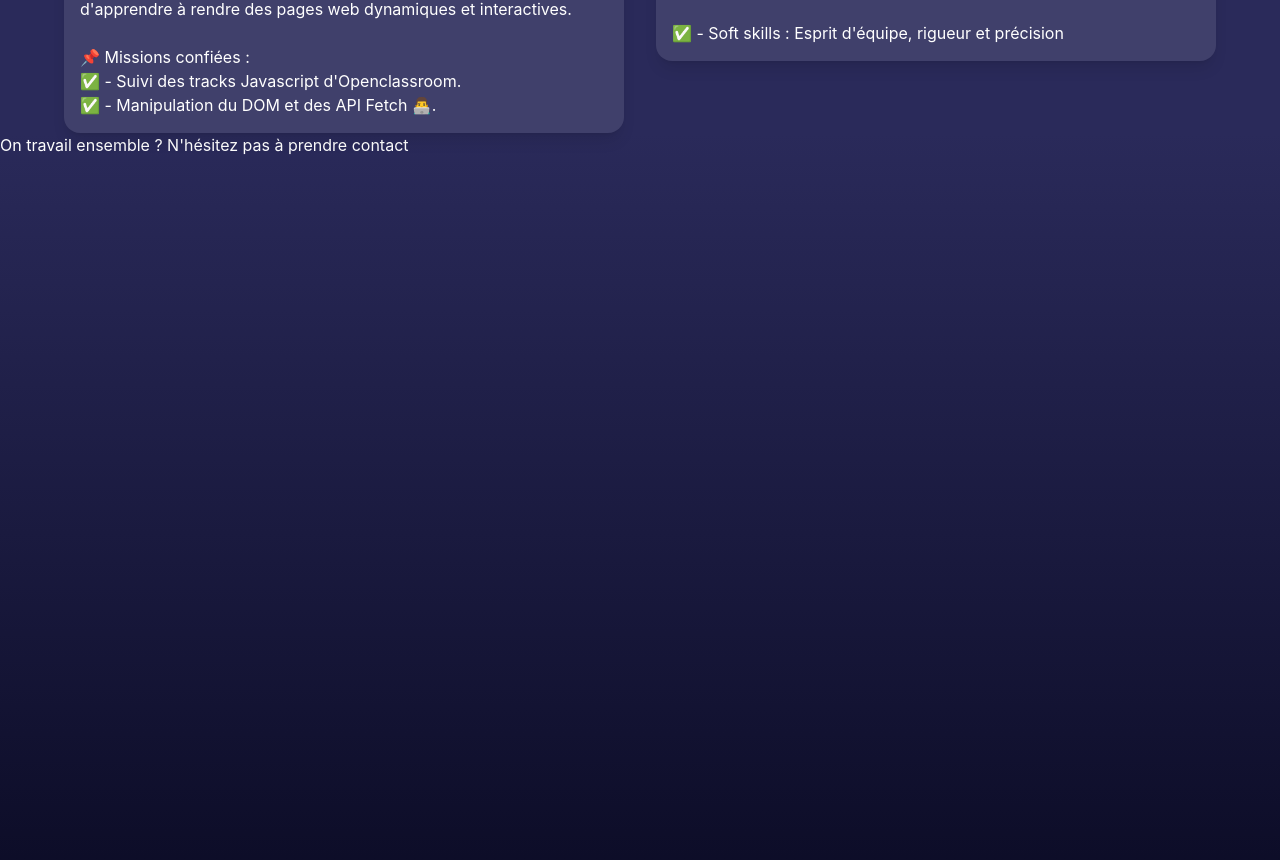
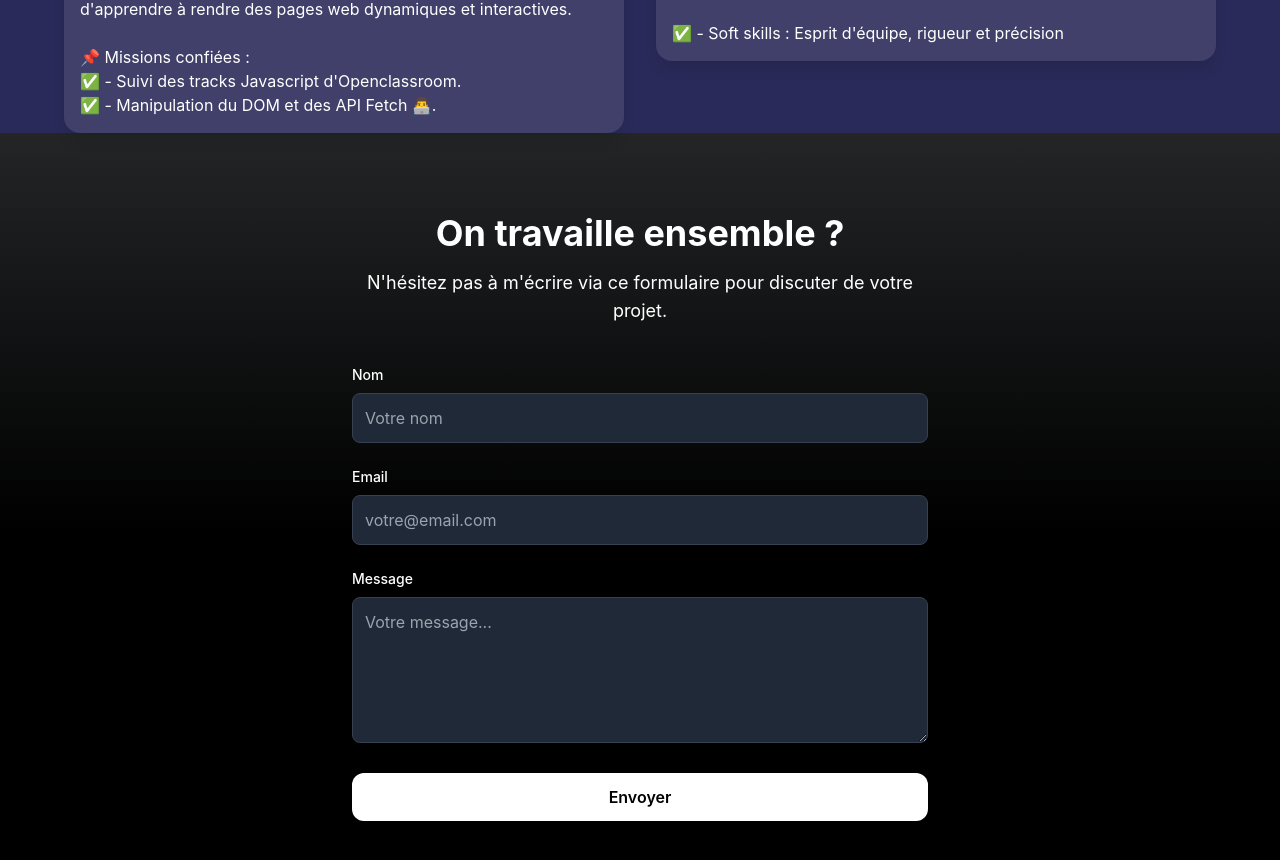
Before and after one commit to MatteoPiselli/portfolio, a Next.js app: page / in a window 1280 px wide. Shown: the part 3476-4336 px from the top of the page. Built offline with nearby package versions, Linux system fonts and the light colour scheme.

Commit message:
création d'un formulaire de contact utilisant Formspree

```diff
--- a/components/Contact.jsx
+++ b/components/Contact.jsx
@@ -1,9 +1,104 @@
+// A FAIRE
+//
+// Ajouter une regex pour valider le format de l'email
+
+import { useForm, ValidationError } from "@formspree/react";
+
 export default function Contact() {
+  const [state, handleSubmit] = useForm("xanoznja");
+
   return (
-    <div className="relative w-full min-h-screen bg-gradient-to-t from-[#0a0a23] via-[#1a1a3f] to-[#2a2a5a] text-white">
-      <h2 id="contact">
-        On travail ensemble ? N'hésitez pas à prendre contact
+    <section
+      id="contact"
+      className="relative w-full min-h-screen py-20 bg-gradient-to-t from-black via-black to-[#232526] text-white flex flex-col items-center px-6"
+    >
+      <h2 className="text-3xl md:text-4xl font-bold mb-4 text-center">
+        On travaille ensemble ?
       </h2>
-    </div>
+      <p className="text-lg text-center mb-10 max-w-xl">
+        N'hésitez pas à m'écrire via ce formulaire pour discuter de votre
+        projet.
+      </p>
+
+      {state.succeeded ? (
+        <div className="bg-green-600 text-white p-6 rounded-xl text-center shadow-xl animate-fade-in">
+          <h3 className="text-2xl font-bold mb-2">
+            Merci pour votre message !
+          </h3>
+          <p>Je vous répondrai dès que possible.</p>
+        </div>
+      ) : (
+        <form
+          onSubmit={handleSubmit}
+          className="w-full max-w-xl space-y-6 animate-fade-in"
+        >
+          <div>
+            <label htmlFor="name" className="block mb-2 text-sm font-medium">
+              Nom
+            </label>
+            <input
+              type="text"
+              id="name"
+              name="name"
+              required
+              className="w-full p-3 rounded-lg bg-gray-800 border border-gray-700 text-white placeholder-gray-400 focus:outline-none focus:ring-2 focus:ring-white"
+              placeholder="Votre nom"
+            />
+          </div>
+
+          <div>
+            <label htmlFor="email" className="block mb-2 text-sm font-medium">
+              Email
+            </label>
+            <input
+              type="email"
+              id="email"
+              name="email"
+              required
+              className="w-full p-3 rounded-lg bg-gray-800 border border-gray-700 text-white placeholder-gray-400 focus:outline-none focus:ring-2 focus:ring-white"
+              placeholder="votre@email.com"
+            />
+            <ValidationError
+              prefix="Email"
+              field="email"
+              errors={state.errors}
+              className="text-red-500 mt-1 text-sm"
+            />
+          </div>
+
+          <div>
+            <label htmlFor="message" className="block mb-2 text-sm font-medium">
+              Message
+            </label>
+            <textarea
+              id="message"
+              name="message"
+              rows={5}
+              required
+              className="w-full p-3 rounded-lg bg-gray-800 border border-gray-700 text-white placeholder-gray-400 focus:outline-none focus:ring-2 focus:ring-white"
+              placeholder="Votre message..."
+            ></textarea>
+            <ValidationError
+              prefix="Message"
+              field="message"
+              errors={state.errors}
+              className="text-red-500 mt-1 text-sm"
+            />
+          </div>
+
+          <button
+            type="submit"
+            disabled={state.submitting}
+            className={`w-full bg-white text-black font-semibold py-3 px-6 rounded-xl transition ${
+              state.submitting
+                ? "opacity-50 cursor-not-allowed"
+                : "hover:bg-gray-200"
+            }`}
+          >
+            {state.submitting ? "Envoi en cours..." : "Envoyer"}
+          </button>
+        </form>
+      )}
+    </section>
   );
 }
```
